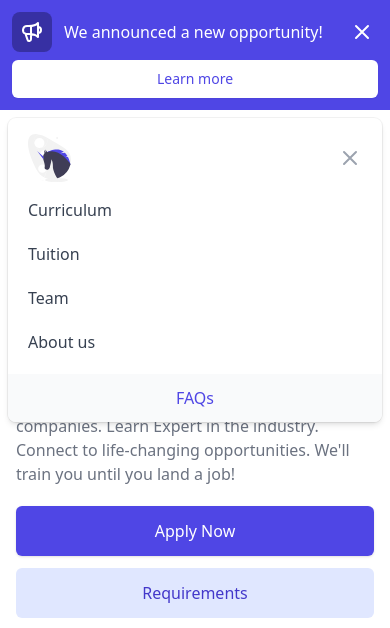
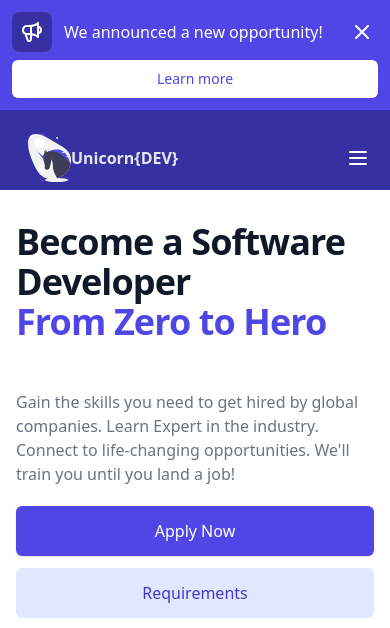
Before and after one commit to 0xrotense/unicorn-dev-net, a website: page src/index.html in a window 390 px wide. Shown: the top 628 px of the page. Drawn offline with Linux system fonts and the light colour scheme.

Commit message:
made the mobile menu response and improved partners section

```diff
--- a/src/index.html
+++ b/src/index.html
@@ -93,32 +93,33 @@
               From: "opacity-100 scale-100"
               To: "opacity-0 scale-95"
           -->
-          <div class="absolute z-10 top-0 inset-x-0 p-2 transition transform origin-top-right md:hidden">
-            <div class="rounded-lg shadow-md bg-white ring-1 ring-black ring-opacity-5 overflow-hidden">
+          <div class="bg-indigo-800 absolute z-10 top-0 inset-x-0 p-2 transition transform origin-top-right md:hidden">
+            <div class="rounded-lg shadow-sm overflow-hidden">
               <div class="px-5 pt-4 flex items-center justify-between">
                 <div>
+                    <a href="https://unicorndev.net" class="flex items-center py-5 text-gray-200 hover:text-gray-400">
                       <img class="h-12 w-auto" src="./img/unicorndev_logo.svg" alt="">
+                      <span class="font-bold pl-8">Unicorn{DEV}</span>
+                    </a>
                   </div>
-                <div class="-mr-2">
-                  <button id="btnmenu" type="button" class="bg-white rounded-md p-2 inline-flex items-center justify-center text-gray-400 hover:text-gray-500 hover:bg-gray-100 focus:outline-none focus:ring-2 focus:ring-inset focus:ring-indigo-500">
-                    <span class="sr-only">Close main menu</span>
-                    <!-- Heroicon name: outline/x -->
-                    <svg class="h-6 w-6" xmlns="http://www.w3.org/2000/svg" fill="none" viewBox="0 0 24 24" stroke="currentColor" aria-hidden="true">
-                      <path stroke-linecap="round" stroke-linejoin="round" stroke-width="2" d="M6 18L18 6M6 6l12 12" />
+                <div class="-mr-2 md:hidden flex items-center">
+                    <button class="mobile-menu-button text-white">
+                        <svg class="w-6 h-6" xmlns="http://www.w3.org/2000/svg" fill="none" viewBox="0 0 24 24" stroke="currentColor">
+                          <path stroke-linecap="round" stroke-linejoin="round" stroke-width="2" d="M4 6h16M4 12h16M4 18h16" />
                         </svg>
                       </button>
                 </div>
               </div>
-              <div class="px-2 pt-2 pb-3 space-y-1">
-                <a href="#" class="block px-3 py-2 rounded-md text-base font-medium text-gray-700 hover:text-gray-900 hover:bg-gray-50">Curriculum</a>
+              <div class="px-2 pt-2 pb-3 space-y-1 mobile-menu hidden md:hidden">
+                <a href="#" class="block px-3 py-2 rounded-md text-base font-medium text-gray-200 hover:text-gray-900 hover:bg-gray-50">Curriculum</a>
 
-                <a href="#" class="block px-3 py-2 rounded-md text-base font-medium text-gray-700 hover:text-gray-900 hover:bg-gray-50">Tuition</a>
+                <a href="#" class="block px-3 py-2 rounded-md text-base font-medium text-gray-200 hover:text-gray-900 hover:bg-gray-50">Tuition</a>
 
-                <a href="#" class="block px-3 py-2 rounded-md text-base font-medium text-gray-700 hover:text-gray-900 hover:bg-gray-50">Team</a>
+                <a href="#" class="block px-3 py-2 rounded-md text-base font-medium text-gray-200 hover:text-gray-900 hover:bg-gray-50">Team</a>
 
-                <a href="#" class="block px-3 py-2 rounded-md text-base font-medium text-gray-700 hover:text-gray-900 hover:bg-gray-50">About us</a>
+                <a href="#" class="block px-3 py-2 rounded-md text-base font-medium text-gray-200 hover:text-gray-900 hover:bg-gray-50">About us</a>
+                <a href="#" class="block w-full px-5 py-3 text-center font-medium text-indigo-200 bg-gray-50 hover:bg-gray-100"> FAQs </a>
               </div>
-              <a href="#" class="block w-full px-5 py-3 text-center font-medium text-indigo-600 bg-gray-50 hover:bg-gray-100"> FAQs </a>
             </div>
           </div>
         </div>
@@ -426,10 +427,17 @@
       </div>
     </div>
     <!--Our Partners-->
-    <h2 class="max-w-lg pt-6 font-serif text-3xl font-semibold tracking-tight text-gray-600 underline sm:text-3xl md:mx-auto">
-          <span class="relative">Partners from India, Uk and NG</span>
-        </span>
-      </h2>
+    <!-- <h2 class="max-w-lg pt-6 sm:text-3xl md:mx-auto">
+          <span class="relative text-gray-800 text-2xl lg:text-4xl font-bold text-center mb-4 md:mb-6">Partners from India, Uk and NG</span>
+      </h2> -->
+      <div class="bg-white py-3 sm:py-4 lg:py-4">
+        <div class="max-w-screen-2xl px-4 md:px-8 mx-auto">
+          <div class="bg-gray-100 rounded-lg px-4 py-6 md:py-8 lg:py-12">
+            <p class="text-indigo-500 lg:text-lg font-semibold text-center mb-2 md:mb-3">Introducing</p>
+
+            <h2 class="text-gray-800 text-2xl lg:text-3xl font-bold text-center mb-4 md:mb-6">Our Partners From India, UK and Nigeria</h2>
+
+            <p class="max-w-screen-md text-gray-500 md:text-lg text-center mx-auto">In collaboration with one of the largest interactive learning company in India <b>Codedamn</b> . We'll be providing you with the best learning experience in the industry to be Job-ready. </p>
             <hr class="border-gray-200 my-9 dark:border-gray-700">
                         <div class="grid grid-cols-1 gap-1 mb-8 md:grid-cols-3 lg:grid-cols-3">
                             <div class="flex items-center justify-center col-span-1 md:col-span-2 lg:col-span-1">
@@ -445,6 +453,9 @@
                             </div>
                         </div>
                         <hr class="border-gray-200 my-9 dark:border-gray-700">
+          </div>
+        </div>
+      </div>
 
 
     <!--Our Team-->
--- a/src/js/app.js
+++ b/src/js/app.js
@@ -7,3 +7,12 @@ function closeBtn () {
         note.style.display = "none";
         }
 }
+
+// grab everything we need
+const btn = document.querySelector("button.mobile-menu-button");
+const menu = document.querySelector(".mobile-menu");
+
+// add event listeners
+btn.addEventListener("click", () => {
+  menu.classList.toggle("hidden");
+});
```
Lines whose indentation alone changed are shown as unchanged.
